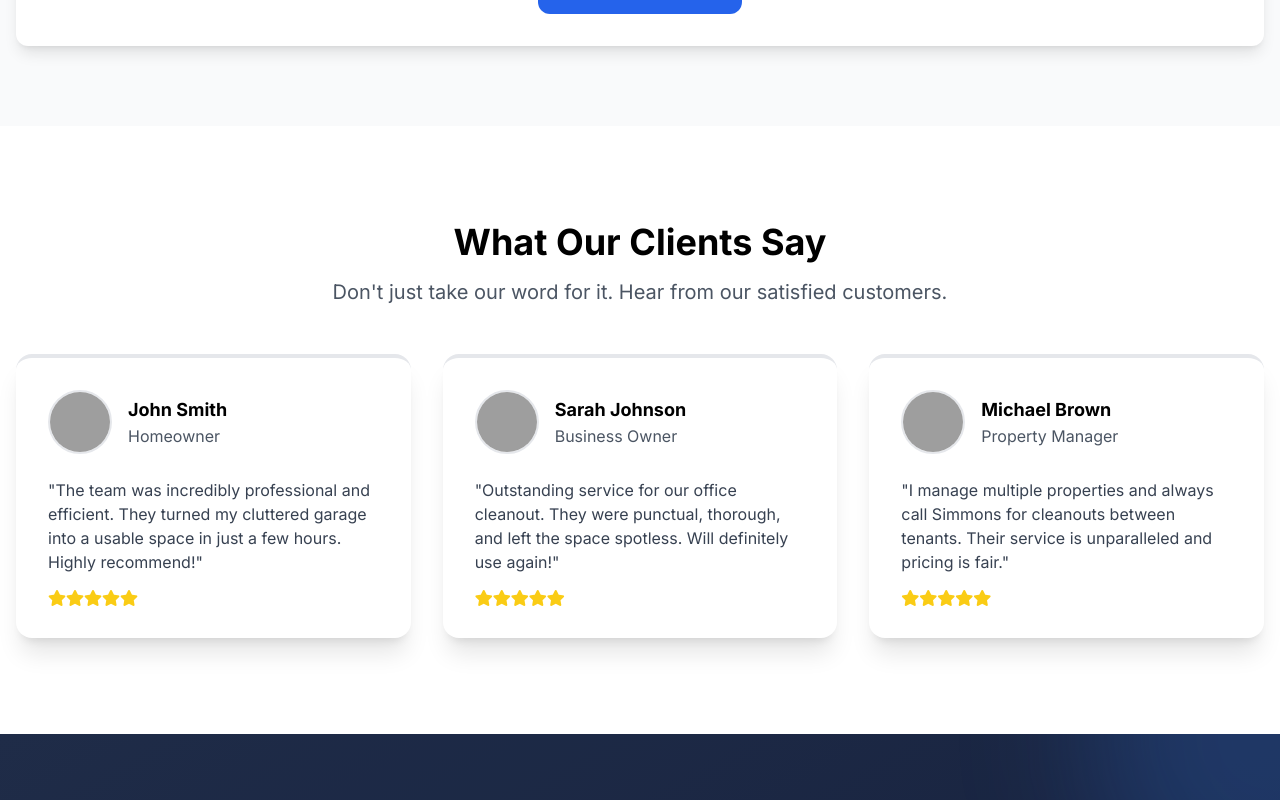
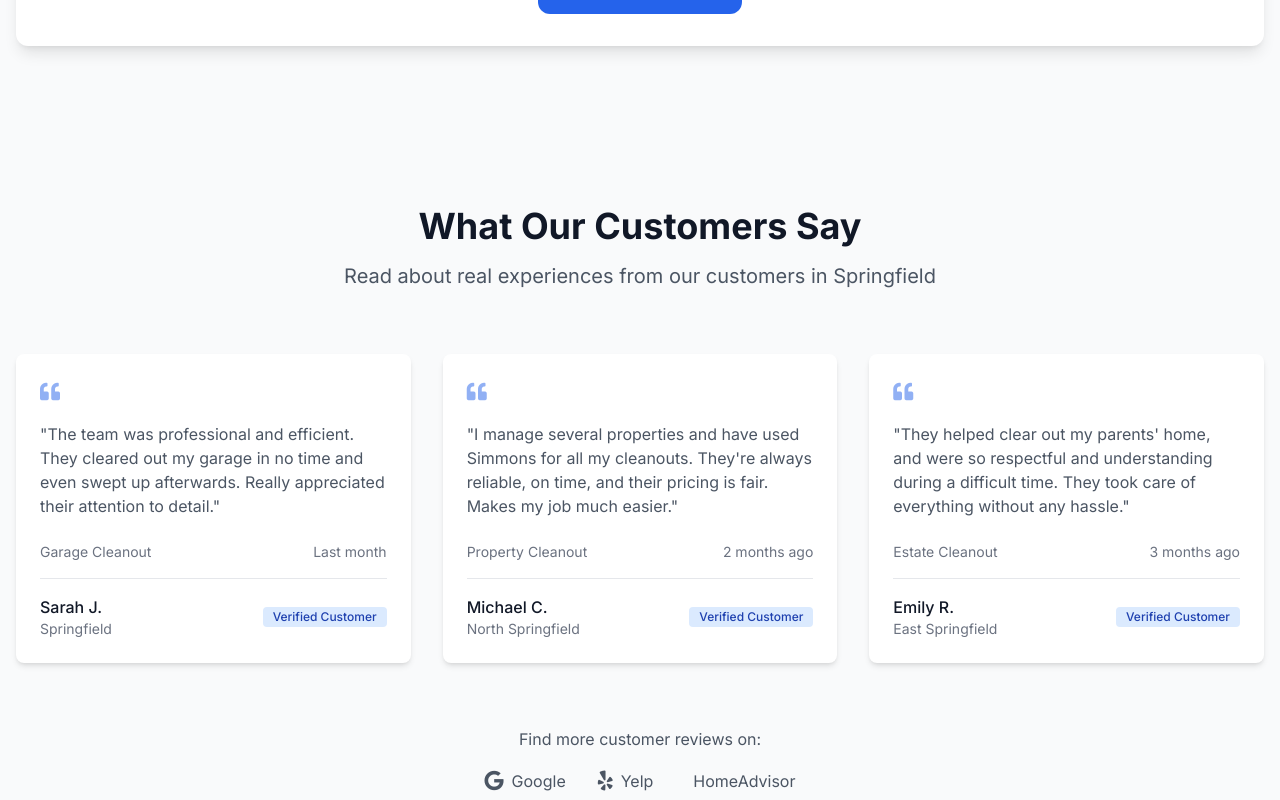
Before and after one commit to JohnathonCrowder/Simmons_Family_Junk_Removal_React, a React (Vite) app in the folder simmons-family-junk-removal/: page / in a window 1280 px wide. Shown: the part 5020-5820 px from the top of the page. Built offline with nearby package versions, Linux system fonts and the light colour scheme; grey boxes are pictures that could not be loaded.

Commit message:
Update TestimonialsSection.tsx

```diff
--- a/simmons-family-junk-removal/src/components/Home/TestimonialsSection.tsx
+++ b/simmons-family-junk-removal/src/components/Home/TestimonialsSection.tsx
@@ -1,62 +1,113 @@
 import React from "react";
 import { motion } from "framer-motion";
-import TestimonialCard from "./TestimonialCard";
-
-const fadeIn = {
-  hidden: { opacity: 0, y: 50 },
-  visible: {
-    opacity: 1,
-    y: 0,
-    transition: { duration: 0.6, ease: "easeOut" },
-  },
-};
 
 const TestimonialsSection: React.FC = () => {
   const testimonials = [
     {
-      image: "testimonial-1.jpg",
-      name: "John Smith",
-      title: "Homeowner",
       content:
-        "The team was incredibly professional and efficient. They turned my cluttered garage into a usable space in just a few hours. Highly recommend!",
+        "The team was professional and efficient. They cleared out my garage in no time and even swept up afterwards. Really appreciated their attention to detail.",
+      author: "Sarah J.",
+      location: "Springfield",
+      service: "Garage Cleanout",
+      date: "Last month",
     },
     {
-      image: "testimonial-2.jpg",
-      name: "Sarah Johnson",
-      title: "Business Owner",
       content:
-        "Outstanding service for our office cleanout. They were punctual, thorough, and left the space spotless. Will definitely use again!",
+        "I manage several properties and have used Simmons for all my cleanouts. They're always reliable, on time, and their pricing is fair. Makes my job much easier.",
+      author: "Michael C.",
+      location: "North Springfield",
+      service: "Property Cleanout",
+      date: "2 months ago",
     },
     {
-      image: "testimonial-3.jpg",
-      name: "Michael Brown",
-      title: "Property Manager",
       content:
-        "I manage multiple properties and always call Simmons for cleanouts between tenants. Their service is unparalleled and pricing is fair.",
+        "They helped clear out my parents' home, and were so respectful and understanding during a difficult time. They took care of everything without any hassle.",
+      author: "Emily R.",
+      location: "East Springfield",
+      service: "Estate Cleanout",
+      date: "3 months ago",
     },
   ];
 
   return (
-    <section className="py-24 relative">
-      <div className="absolute inset-0 bg-gradient-to-br from-primary/5 to-transparent"></div>
-      <div className="container mx-auto px-4 relative z-10">
+    <section className="py-20 bg-gray-50">
+      <div className="container mx-auto px-4">
+        {/* Section Header */}
         <motion.div
-          initial="hidden"
-          whileInView="visible"
+          initial={{ opacity: 0, y: 20 }}
+          whileInView={{ opacity: 1, y: 0 }}
           viewport={{ once: true }}
-          variants={fadeIn}
+          transition={{ duration: 0.6 }}
+          className="text-center mb-16"
         >
-          <h2 className="text-4xl font-extrabold text-center mb-4">
-            What Our Clients Say
+          <h2 className="text-3xl md:text-4xl font-bold text-gray-900 mb-4">
+            What Our Customers Say
           </h2>
-          <p className="text-xl text-gray-600 text-center mb-12">
-            Don't just take our word for it. Hear from our satisfied customers.
+          <p className="text-xl text-gray-600 max-w-2xl mx-auto">
+            Read about real experiences from our customers in Springfield
           </p>
         </motion.div>
+
+        {/* Testimonials Grid */}
         <div className="grid grid-cols-1 md:grid-cols-3 gap-8">
           {testimonials.map((testimonial, index) => (
-            <TestimonialCard key={index} {...testimonial} index={index} />
+            <motion.div
+              key={index}
+              initial={{ opacity: 0, y: 20 }}
+              whileInView={{ opacity: 1, y: 0 }}
+              viewport={{ once: true }}
+              transition={{ duration: 0.6, delay: index * 0.1 }}
+              className="bg-white rounded-lg p-6 shadow-md hover:shadow-lg transition-shadow duration-300"
+            >
+              <div className="text-blue-600 mb-4">
+                <i className="fas fa-quote-left text-xl opacity-50" />
+              </div>
+
+              <p className="text-gray-600 mb-6">"{testimonial.content}"</p>
+
+              <div className="flex items-center justify-between text-sm text-gray-500 mb-4">
+                <span>{testimonial.service}</span>
+                <span>{testimonial.date}</span>
+              </div>
+
+              <div className="flex items-center justify-between border-t pt-4">
+                <div>
+                  <div className="font-medium text-gray-900">
+                    {testimonial.author}
+                  </div>
+                  <div className="text-gray-500 text-sm">
+                    {testimonial.location}
+                  </div>
+                </div>
+                <div className="bg-blue-100 text-blue-800 text-xs font-medium px-2.5 py-0.5 rounded">
+                  Verified Customer
+                </div>
+              </div>
+            </motion.div>
           ))}
+        </div>
+
+        {/* Simple Review Platform Mentions */}
+        <div className="mt-16 text-center">
+          <p className="text-gray-600 mb-4">Find more customer reviews on:</p>
+          <div className="flex justify-center items-center gap-8 flex-wrap">
+            {["Google", "Yelp", "HomeAdvisor"].map((platform, index) => (
+              <motion.a
+                key={index}
+                href="#"
+                initial={{ opacity: 0, y: 20 }}
+                whileInView={{ opacity: 1, y: 0 }}
+                viewport={{ once: true }}
+                transition={{ duration: 0.6, delay: 0.4 + index * 0.1 }}
+                className="flex items-center text-gray-600 hover:text-blue-600 transition-colors duration-300"
+              >
+                <i
+                  className={`fab fa-${platform.toLowerCase()} text-xl mr-2`}
+                />
+                <span>{platform}</span>
+              </motion.a>
+            ))}
+          </div>
         </div>
       </div>
     </section>
```
